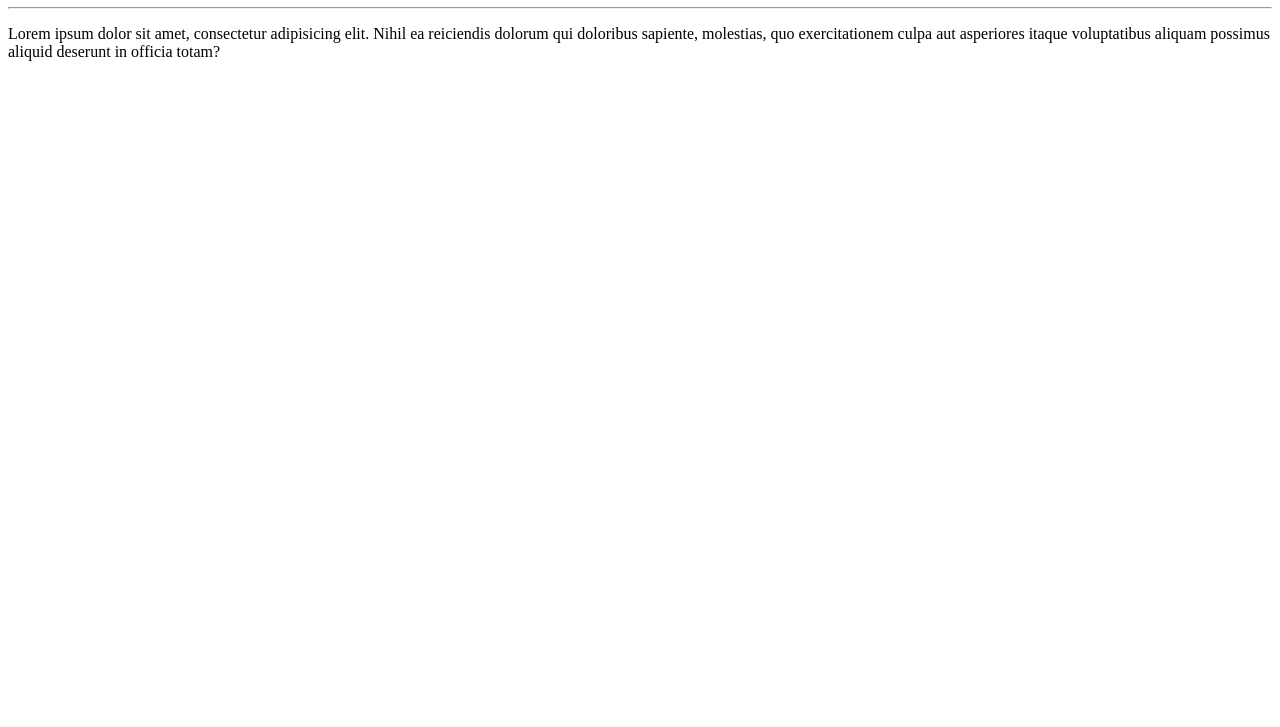
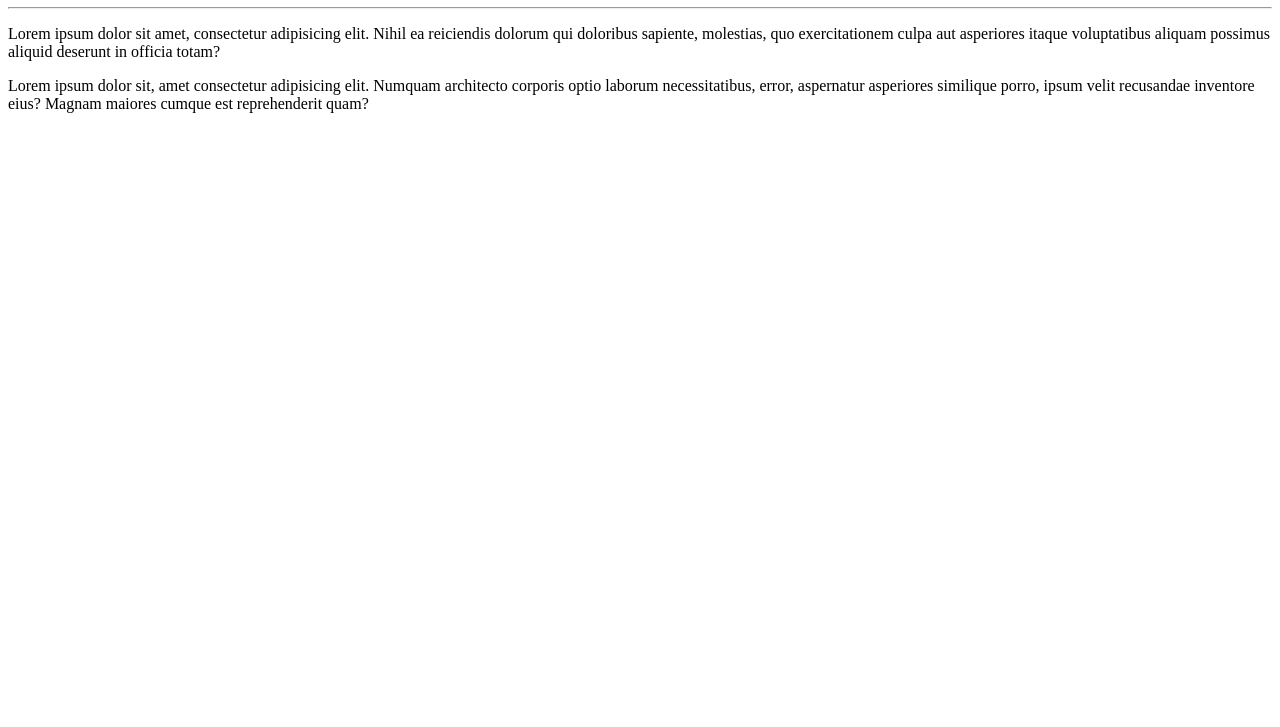
Before and after one commit to FelipeSanches10/Ola-Mundo, a plain HTML site: page site-exemplo/index.html in a window 1280 px wide. Shown: the part 73-800 px from the top of the page. Drawn offline with Linux system fonts and the light colour scheme.

Commit message:
Adicionei um parágrafo

```diff
--- a/site-exemplo/index.html
+++ b/site-exemplo/index.html
@@ -12,5 +12,8 @@
     <p>Lorem ipsum dolor sit amet, consectetur adipisicing elit. Nihil ea reiciendis dolorum qui doloribus sapiente,
         molestias, quo exercitationem culpa aut asperiores itaque voluptatibus aliquam possimus
         aliquid deserunt in officia totam?</p>
+        <p>Lorem ipsum dolor sit, amet consectetur adipisicing elit. Numquam architecto
+            corporis optio laborum necessitatibus, error, aspernatur asperiores similique porro, ipsum velit
+             recusandae inventore eius? Magnam maiores cumque est reprehenderit quam?</p>
 </body>
 </html>
```
